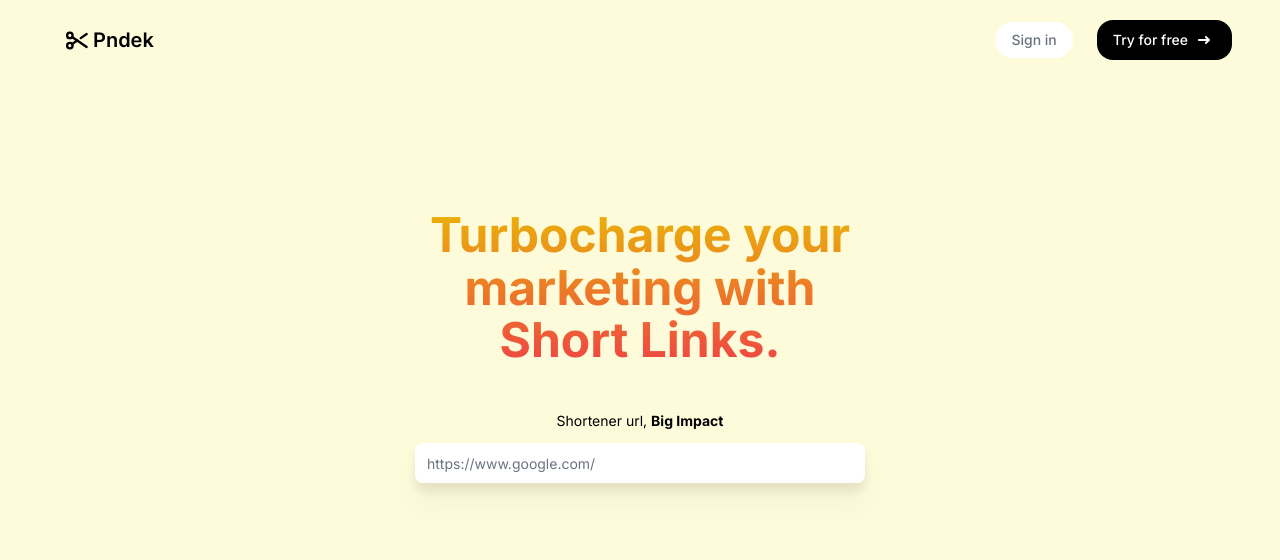
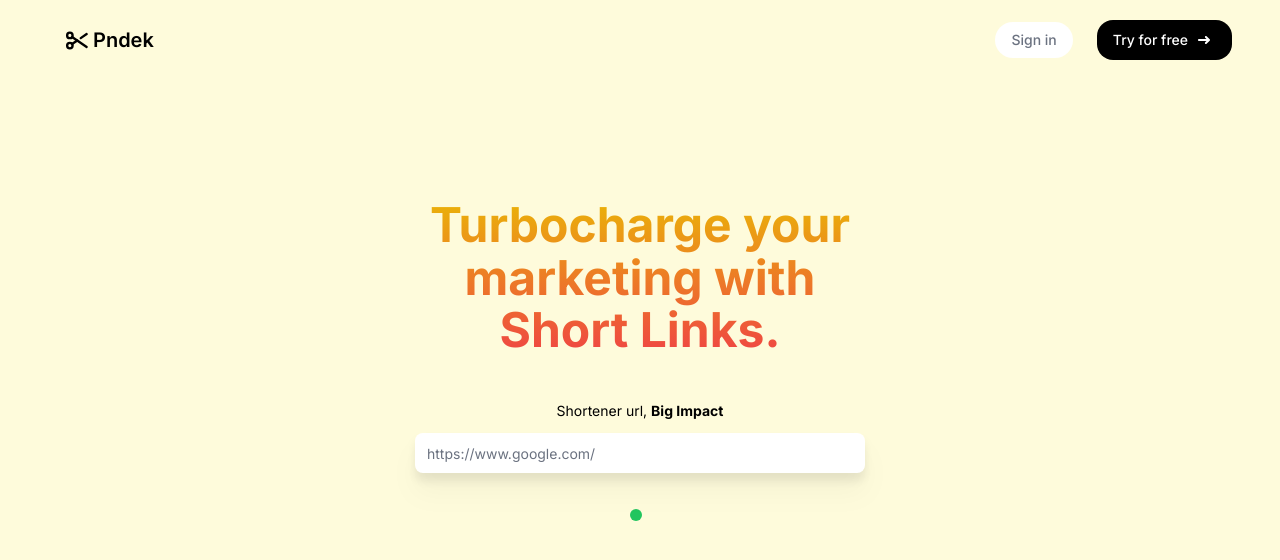
Before and after one commit to MohamedABBJ/url-shortener, a Next.js app: page / in a window 1280 px wide. Shown: the top 560 px of the page. Built offline with nearby package versions, Linux system fonts and the light colour scheme; no server answers; the database is empty.

Commit message:
adding links created notification

```diff
--- a/src/components/hero.tsx
+++ b/src/components/hero.tsx
@@ -56,10 +56,13 @@
           </button>
         ) : null}
         {urlID != "" ? <ShortedUrl /> : null}
-        <p className="text-xs font-bold mt-4">
-          {urlShortedQuantityValue &&
-            `${urlShortedQuantityValue} links created`}
-        </p>
+        <div className="flex items-center gap-2 mt-6">
+          <div className="w-3 h-3 rounded-full bg-green-500" />
+          <p className="text-xs font-bold">
+            {urlShortedQuantityValue &&
+              `${urlShortedQuantityValue} links created`}
+          </p>
+        </div>
       </div>
     </div>
   );
```
